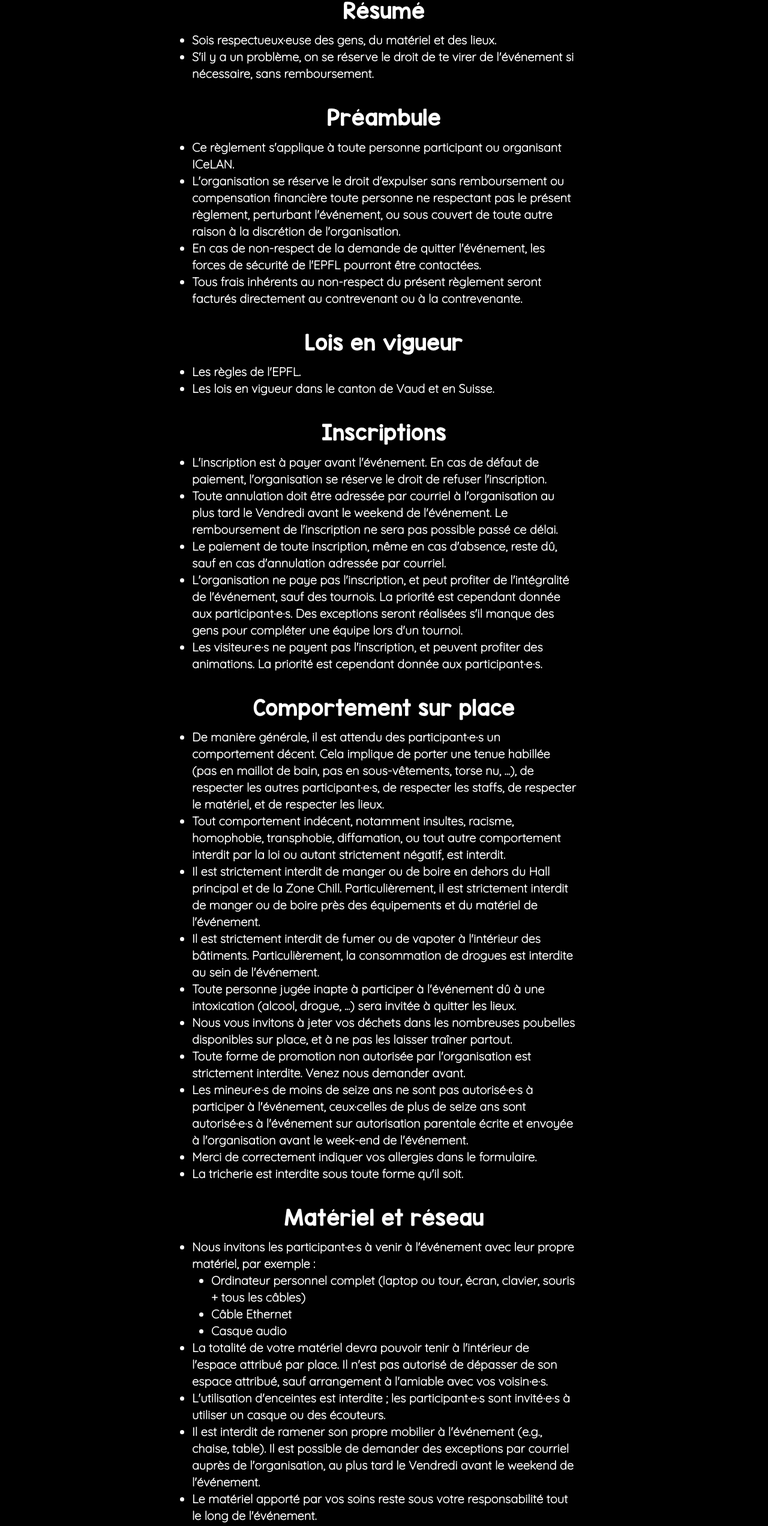
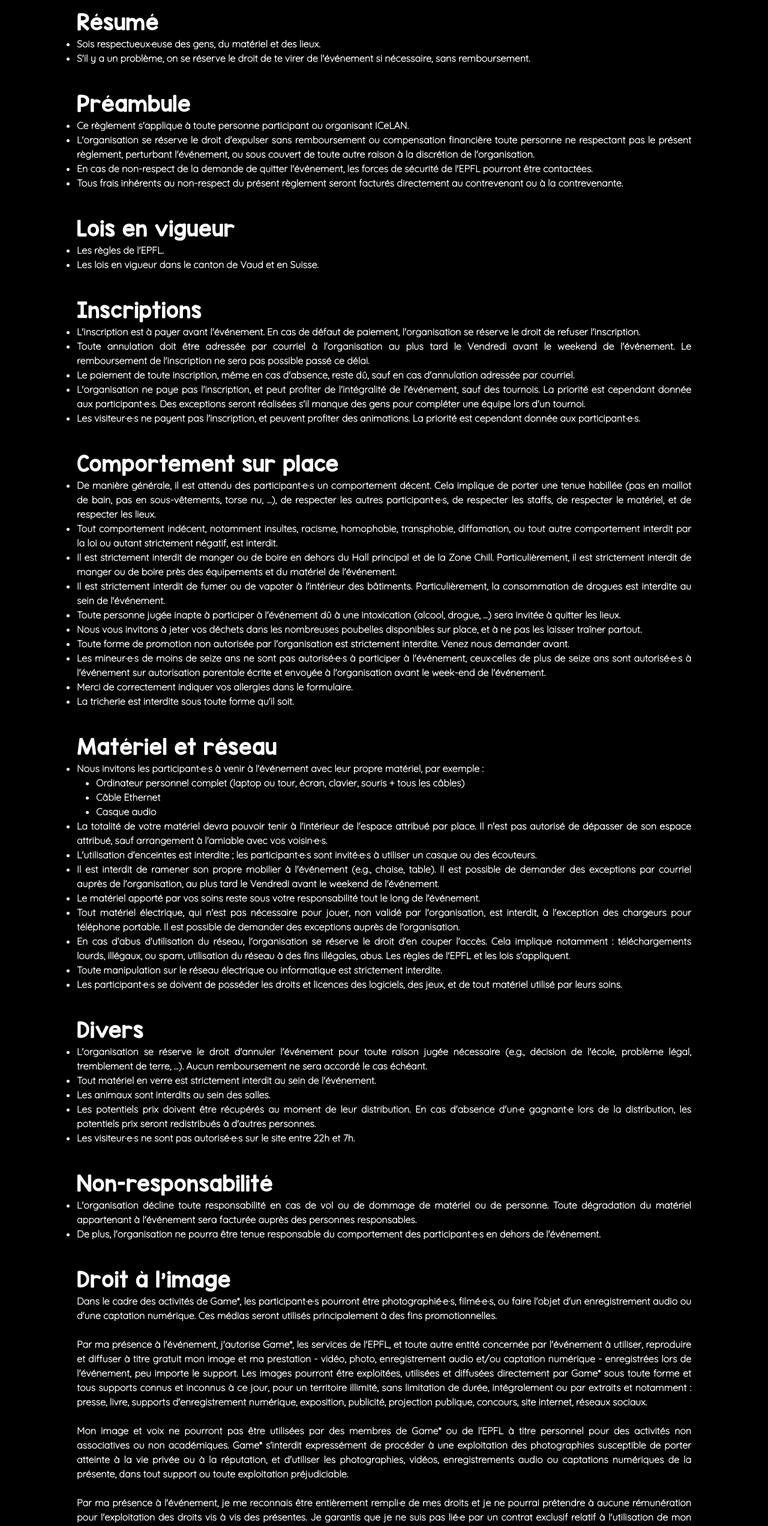
Before and after one commit to CLICGameStar/icelan-website, a Next.js app: page /reglement in a window 1280 px wide. Shown: the part 217-2761 px from the top of the page at 60% size. Built offline with nearby package versions, Linux system fonts and the light colour scheme.

Commit message:
rules pages mobile

```diff
--- a/app/reglement/page.tsx
+++ b/app/reglement/page.tsx
@@ -7,9 +7,10 @@ const quicksand = localFont({
 export default function Reglement() {
     return (
         <div className="flex flex-col flex-1 font-sans bg-black items-center">
-            <h2 className="text-4xl mb-4">Règlement ICeLAN</h2>
-            <h3 className="text-3xl mb-4">Résumé</h3>
-            <ul className={`${quicksand.className} text-xl font-bold w-160 mb-10 list-disc`}>
+            <div className="flex flex-col w-4/5">
+                <h2 className="self-center mb-4">Règlement ICeLAN</h2>
+                <h3>Résumé</h3>
+                <ul className={`${quicksand.className} font-bold text-justify mb-10 list-disc`}>
                     <li>Sois respectueux·euse des gens, du matériel et des lieux.</li>
                     <li>
                         S&apos;il y a un problème, on se réserve le droit de te virer de l&apos;événement si nécessaire,
@@ -17,40 +18,40 @@ export default function Reglement() {
                     </li>
                 </ul>
 
-            <h3 className="text-3xl mb-4">Préambule</h3>
-            <ul className={`${quicksand.className} text-xl font-bold w-160 mb-10 list-disc`}>
+                <h3>Préambule</h3>
+                <ul className={`${quicksand.className} font-bold text-justify mb-10 list-disc`}>
                     <li>Ce règlement s&apos;applique à toute personne participant ou organisant ICeLAN.</li>
                     <li>
                         L&apos;organisation se réserve le droit d&apos;expulser sans remboursement ou compensation
-                    financière toute personne ne respectant pas le présent règlement, perturbant l&apos;événement, ou
-                    sous couvert de toute autre raison à la discrétion de l&apos;organisation.
+                        financière toute personne ne respectant pas le présent règlement, perturbant l&apos;événement,
+                        ou sous couvert de toute autre raison à la discrétion de l&apos;organisation.
                     </li>
                     <li>
                         En cas de non-respect de la demande de quitter l&apos;événement, les forces de sécurité de
                         l&apos;EPFL pourront être contactées.
                     </li>
                     <li>
-                    Tous frais inhérents au non-respect du présent règlement seront facturés directement au contrevenant
-                    ou à la contrevenante.
+                        Tous frais inhérents au non-respect du présent règlement seront facturés directement au
+                        contrevenant ou à la contrevenante.
                     </li>
                 </ul>
 
-            <h3 className="text-3xl mb-4">Lois en vigueur</h3>
-            <ul className={`${quicksand.className} text-xl font-bold w-160 mb-10 list-disc`}>
+                <h3>Lois en vigueur</h3>
+                <ul className={`${quicksand.className} font-bold text-justify mb-10 list-disc`}>
                     <li>Les règles de l&apos;EPFL.</li>
                     <li>Les lois en vigueur dans le canton de Vaud et en Suisse.</li>
                 </ul>
 
-            <h3 className="text-3xl mb-4">Inscriptions</h3>
-            <ul className={`${quicksand.className} text-xl font-bold w-160 mb-10 list-disc`}>
+                <h3>Inscriptions</h3>
+                <ul className={`${quicksand.className} font-bold text-justify mb-10 list-disc`}>
                     <li>
                         L&apos;inscription est à payer avant l&apos;événement. En cas de défaut de paiement,
                         l&apos;organisation se réserve le droit de refuser l&apos;inscription.
                     </li>
                     <li>
                         Toute annulation doit être adressée par courriel à l&apos;organisation au plus tard le Vendredi
-                    avant le weekend de l&apos;événement. Le remboursement de l&apos;inscription ne sera pas possible
-                    passé ce délai.
+                        avant le weekend de l&apos;événement. Le remboursement de l&apos;inscription ne sera pas
+                        possible passé ce délai.
                     </li>
                     <li>
                         Le paiement de toute inscription, même en cas d&apos;absence, reste dû, sauf en cas
@@ -63,13 +64,13 @@ export default function Reglement() {
                         tournoi.
                     </li>
                     <li>
-                    Les visiteur·e·s ne payent pas l&apos;inscription, et peuvent profiter des animations. La priorité
-                    est cependant donnée aux participant·e·s.
+                        Les visiteur·e·s ne payent pas l&apos;inscription, et peuvent profiter des animations. La
+                        priorité est cependant donnée aux participant·e·s.
                     </li>
                 </ul>
 
-            <h3 className="text-3xl mb-4">Comportement sur place</h3>
-            <ul className={`${quicksand.className} text-xl font-bold w-160 mb-10 list-disc`}>
+                <h3>Comportement sur place</h3>
+                <ul className={`${quicksand.className} font-bold text-justify mb-10 list-disc`}>
                     <li>
                         De manière générale, il est attendu des participant·e·s un comportement décent. Cela implique de
                         porter une tenue habillée (pas en maillot de bain, pas en sous-vêtements, torse nu, ...), de
@@ -77,29 +78,29 @@ export default function Reglement() {
                         respecter les lieux.
                     </li>
                     <li>
-                    Tout comportement indécent, notamment insultes, racisme, homophobie, transphobie, diffamation, ou
-                    tout autre comportement interdit par la loi ou autant strictement négatif, est interdit.
+                        Tout comportement indécent, notamment insultes, racisme, homophobie, transphobie, diffamation,
+                        ou tout autre comportement interdit par la loi ou autant strictement négatif, est interdit.
                     </li>
                     <li>
-                    Il est strictement interdit de manger ou de boire en dehors du Hall principal et de la Zone Chill.
-                    Particulièrement, il est strictement interdit de manger ou de boire près des équipements et du
-                    matériel de l&apos;événement.
+                        Il est strictement interdit de manger ou de boire en dehors du Hall principal et de la Zone
+                        Chill. Particulièrement, il est strictement interdit de manger ou de boire près des équipements
+                        et du matériel de l&apos;événement.
                     </li>
                     <li>
                         Il est strictement interdit de fumer ou de vapoter à l&apos;intérieur des bâtiments.
                         Particulièrement, la consommation de drogues est interdite au sein de l&apos;événement.
                     </li>
                     <li>
-                    Toute personne jugée inapte à participer à l&apos;événement dû à une intoxication (alcool, drogue,
-                    ...) sera invitée à quitter les lieux.
+                        Toute personne jugée inapte à participer à l&apos;événement dû à une intoxication (alcool,
+                        drogue, ...) sera invitée à quitter les lieux.
                     </li>
                     <li>
-                    Nous vous invitons à jeter vos déchets dans les nombreuses poubelles disponibles sur place, et à ne
-                    pas les laisser traîner partout.
+                        Nous vous invitons à jeter vos déchets dans les nombreuses poubelles disponibles sur place, et à
+                        ne pas les laisser traîner partout.
                     </li>
                     <li>
-                    Toute forme de promotion non autorisée par l&apos;organisation est strictement interdite. Venez nous
-                    demander avant.
+                        Toute forme de promotion non autorisée par l&apos;organisation est strictement interdite. Venez
+                        nous demander avant.
                     </li>
                     <li>
                         Les mineur·e·s de moins de seize ans ne sont pas autorisé·e·s à participer à l&apos;événement,
@@ -110,25 +111,27 @@ export default function Reglement() {
                     <li>La tricherie est interdite sous toute forme qu&apos;il soit.</li>
                 </ul>
 
-            <h3 className="text-3xl mb-4">Matériel et réseau</h3>
-            <ul className={`${quicksand.className} text-xl font-bold w-160 mb-10 list-disc`}>
+                <h3>Matériel et réseau</h3>
+                <ul className={`${quicksand.className} font-bold text-justify mb-10 list-disc`}>
                     <li>
-                    Nous invitons les participant·e·s à venir à l&apos;événement avec leur propre matériel, par exemple
-                    :
+                        Nous invitons les participant·e·s à venir à l&apos;événement avec leur propre matériel, par
+                        exemple :
                         <ul className="pl-8 list-disc">
-                        <li>Ordinateur personnel complet (laptop ou tour, écran, clavier, souris + tous les câbles)</li>
+                            <li>
+                                Ordinateur personnel complet (laptop ou tour, écran, clavier, souris + tous les câbles)
+                            </li>
                             <li>Câble Ethernet</li>
                             <li>Casque audio</li>
                         </ul>
                     </li>
                     <li>
-                    La totalité de votre matériel devra pouvoir tenir à l&apos;intérieur de l&apos;espace attribué par
-                    place. Il n&apos;est pas autorisé de dépasser de son espace attribué, sauf arrangement à
+                        La totalité de votre matériel devra pouvoir tenir à l&apos;intérieur de l&apos;espace attribué
+                        par place. Il n&apos;est pas autorisé de dépasser de son espace attribué, sauf arrangement à
                         l&apos;amiable avec vos voisin·e·s.
                     </li>
                     <li>
-                    L&apos;utilisation d&apos;enceintes est interdite ; les participant·e·s sont invité·e·s à utiliser
-                    un casque ou des écouteurs.
+                        L&apos;utilisation d&apos;enceintes est interdite ; les participant·e·s sont invité·e·s à
+                        utiliser un casque ou des écouteurs.
                     </li>
                     <li>
                         Il est interdit de ramener son propre mobilier à l&apos;événement (e.g., chaise, table). Il est
@@ -136,17 +139,18 @@ export default function Reglement() {
                         Vendredi avant le weekend de l&apos;événement.
                     </li>
                     <li>
-                    Le matériel apporté par vos soins reste sous votre responsabilité tout le long de l&apos;événement.
+                        Le matériel apporté par vos soins reste sous votre responsabilité tout le long de
+                        l&apos;événement.
                     </li>
                     <li>
                         Tout matériel électrique, qui n&apos;est pas nécessaire pour jouer, non validé par
-                    l&apos;organisation, est interdit, à l&apos;exception des chargeurs pour téléphone portable. Il est
-                    possible de demander des exceptions auprès de l&apos;organisation.{" "}
+                        l&apos;organisation, est interdit, à l&apos;exception des chargeurs pour téléphone portable. Il
+                        est possible de demander des exceptions auprès de l&apos;organisation.{" "}
                     </li>
                     <li>
-                    En cas d&apos;abus d&apos;utilisation du réseau, l&apos;organisation se réserve le droit d&apos;en
-                    couper l&apos;accès. Cela implique notamment : téléchargements lourds, illégaux, ou spam,
-                    utilisation du réseau à des fins illégales, abus. Les règles de l&apos;EPFL et les lois
+                        En cas d&apos;abus d&apos;utilisation du réseau, l&apos;organisation se réserve le droit
+                        d&apos;en couper l&apos;accès. Cela implique notamment : téléchargements lourds, illégaux, ou
+                        spam, utilisation du réseau à des fins illégales, abus. Les règles de l&apos;EPFL et les lois
                         s&apos;appliquent.
                     </li>
                     <li>Toute manipulation sur le réseau électrique ou informatique est strictement interdite.</li>
@@ -156,8 +160,8 @@ export default function Reglement() {
                     </li>
                 </ul>
 
-            <h3 className="text-3xl mb-4">Divers</h3>
-            <ul className={`${quicksand.className} text-xl font-bold w-160 mb-10 list-disc`}>
+                <h3>Divers</h3>
+                <ul className={`${quicksand.className} font-bold text-justify mb-10 list-disc`}>
                     <li>
                         L&apos;organisation se réserve le droit d&apos;annuler l&apos;événement pour toute raison jugée
                         nécessaire (e.g., décision de l&apos;école, problème légal, tremblement de terre, ...). Aucun
@@ -173,49 +177,50 @@ export default function Reglement() {
                     <li>Les visiteur·e·s ne sont pas autorisé·e·s sur le site entre 22h et 7h.</li>
                 </ul>
 
-            <h3 className="text-3xl mb-4">Non-responsabilité</h3>
-            <ul className={`${quicksand.className} text-xl font-bold w-160 mb-10 list-disc`}>
+                <h3>Non-responsabilité</h3>
+                <ul className={`${quicksand.className} font-bold text-justify mb-10 list-disc`}>
                     <li>
                         L&apos;organisation décline toute responsabilité en cas de vol ou de dommage de matériel ou de
                         personne. Toute dégradation du matériel appartenant à l&apos;événement sera facturée auprès des
                         personnes responsables.
                     </li>
                     <li>
-                    De plus, l&apos;organisation ne pourra être tenue responsable du comportement des participant·e·s en
-                    dehors de l&apos;événement.
+                        De plus, l&apos;organisation ne pourra être tenue responsable du comportement des
+                        participant·e·s en dehors de l&apos;événement.
                     </li>
                 </ul>
 
-            <h3 className="text-3xl mb-4">Droit à l&apos;image</h3>
-            <p className={`${quicksand.className} text-xl font-bold w-160 mb-10 text-justify`}>
-                Dans le cadre des activités de Game*, les participant·e·s pourront être photographié·e·s, filmé·e·s, ou
-                faire l&apos;objet d&apos;un enregistrement audio ou d&apos;une captation numérique. Ces médias seront
-                utilisés principalement à des fins promotionnelles.
+                <h3>Droit à l&apos;image</h3>
+                <p className={`${quicksand.className} font-bold text-justify mb-10 text-justify`}>
+                    Dans le cadre des activités de Game*, les participant·e·s pourront être photographié·e·s, filmé·e·s,
+                    ou faire l&apos;objet d&apos;un enregistrement audio ou d&apos;une captation numérique. Ces médias
+                    seront utilisés principalement à des fins promotionnelles.
                     <br />
                     <br />
-                Par ma présence à l&apos;événement, j&apos;autorise Game*, les services de l&apos;EPFL, et toute autre
-                entité concernée par l&apos;événement à utiliser, reproduire et diffuser à titre gratuit mon image et ma
-                prestation - vidéo, photo, enregistrement audio et/ou captation numérique - enregistrées lors de
-                l&apos;événement, peu importe le support. Les images pourront être exploitées, utilisées et diffusées
-                directement par Game* sous toute forme et tous supports connus et inconnus à ce jour, pour un territoire
-                illimité, sans limitation de durée, intégralement ou par extraits et notamment : presse, livre, supports
-                d&apos;enregistrement numérique, exposition, publicité, projection publique, concours, site internet,
-                réseaux sociaux.
+                    Par ma présence à l&apos;événement, j&apos;autorise Game*, les services de l&apos;EPFL, et toute
+                    autre entité concernée par l&apos;événement à utiliser, reproduire et diffuser à titre gratuit mon
+                    image et ma prestation - vidéo, photo, enregistrement audio et/ou captation numérique - enregistrées
+                    lors de l&apos;événement, peu importe le support. Les images pourront être exploitées, utilisées et
+                    diffusées directement par Game* sous toute forme et tous supports connus et inconnus à ce jour, pour
+                    un territoire illimité, sans limitation de durée, intégralement ou par extraits et notamment :
+                    presse, livre, supports d&apos;enregistrement numérique, exposition, publicité, projection publique,
+                    concours, site internet, réseaux sociaux.
                     <br />
                     <br />
                     Mon image et voix ne pourront pas être utilisées par des membres de Game* ou de l&apos;EPFL à titre
-                personnel pour des activités non associatives ou non académiques. Game* s&apos;interdit expressément de
-                procéder à une exploitation des photographies susceptible de porter atteinte à la vie privée ou à la
-                réputation, et d&apos;utiliser les photographies, vidéos, enregistrements audio ou captations numériques
-                de la présente, dans tout support ou toute exploitation préjudiciable.
+                    personnel pour des activités non associatives ou non académiques. Game* s&apos;interdit expressément
+                    de procéder à une exploitation des photographies susceptible de porter atteinte à la vie privée ou à
+                    la réputation, et d&apos;utiliser les photographies, vidéos, enregistrements audio ou captations
+                    numériques de la présente, dans tout support ou toute exploitation préjudiciable.
                     <br />
                     <br />
                     Par ma présence à l&apos;événement, je me reconnais être entièrement rempli·e de mes droits et je ne
-                pourrai prétendre à aucune rémunération pour l&apos;exploitation des droits vis à vis des présentes. Je
-                garantis que je ne suis pas lié·e par un contrat exclusif relatif à l&apos;utilisation de mon image ou
-                de mon nom. Pour tout litige né de l&apos;interprétation ou de l&apos;exécution des présentes, il est
-                fait attribution expresse de juridiction aux tribunaux du canton de Vaud.
+                    pourrai prétendre à aucune rémunération pour l&apos;exploitation des droits vis à vis des présentes.
+                    Je garantis que je ne suis pas lié·e par un contrat exclusif relatif à l&apos;utilisation de mon
+                    image ou de mon nom. Pour tout litige né de l&apos;interprétation ou de l&apos;exécution des
+                    présentes, il est fait attribution expresse de juridiction aux tribunaux du canton de Vaud.
                 </p>
+            </div>
         </div>
     );
 }
```
Lines whose indentation alone changed are shown as unchanged.
